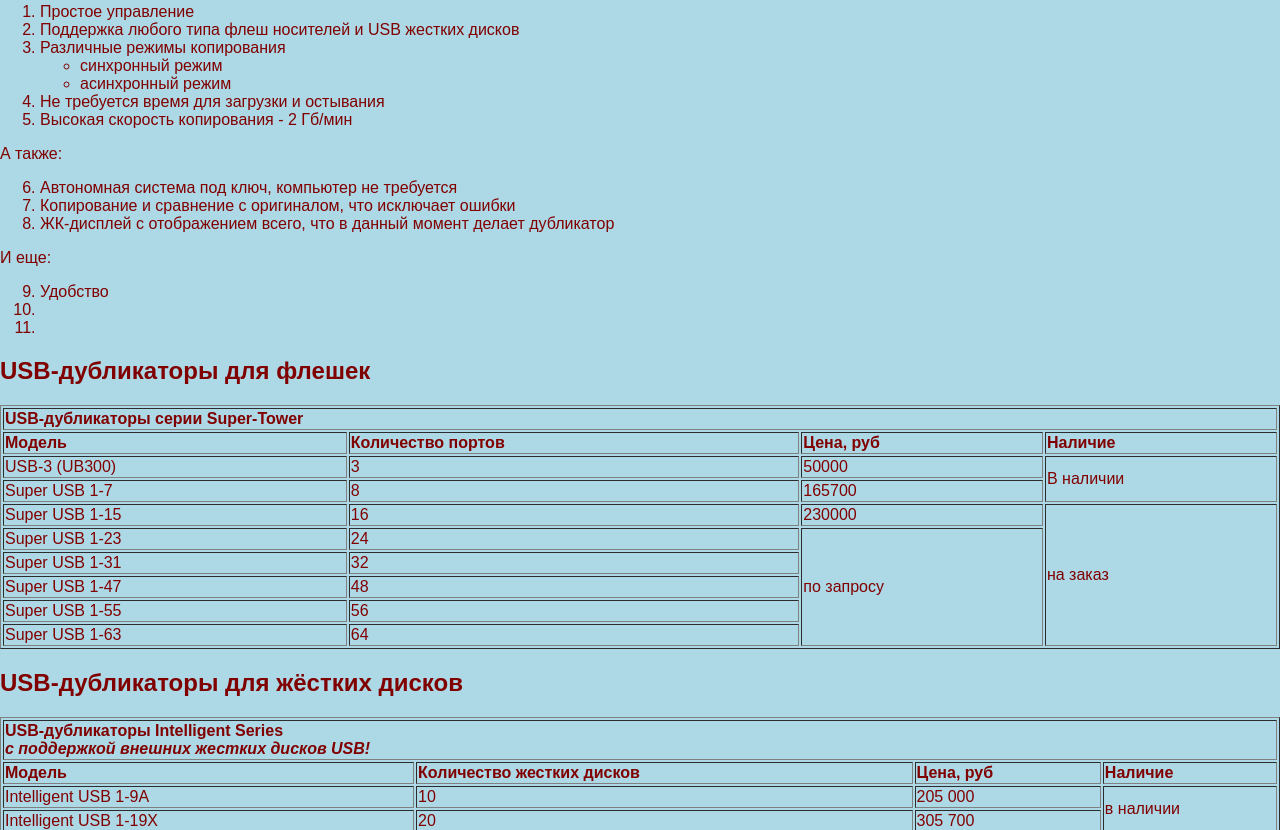
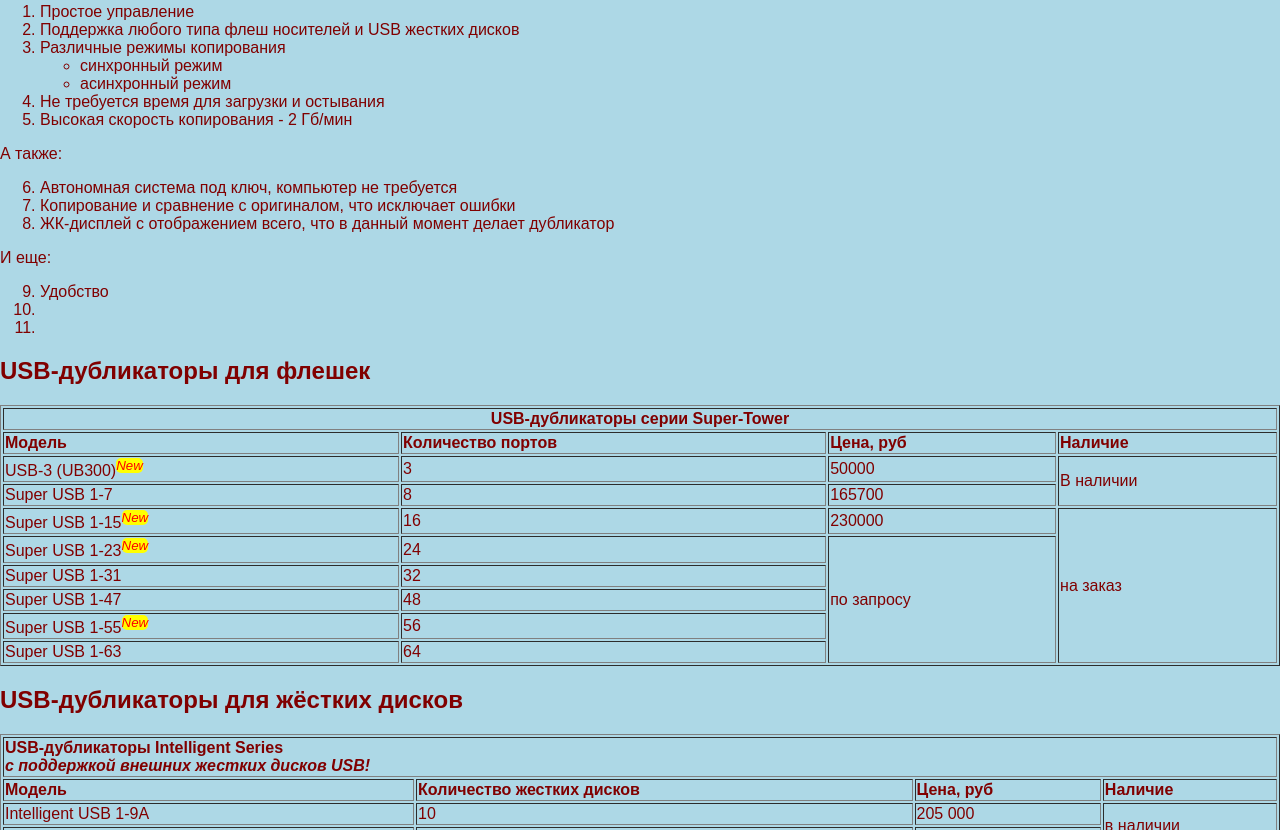
Before and after one commit to rinarocketswife/lr_one, a plain HTML site: page lab2/usb.html in a window 1280 px wide. Shown: the part 441-1271 px from the top of the page. Drawn offline with Linux system fonts and the light colour scheme.

Commit message:
Выделение новинок

```diff
--- a/lab2/usb.html
+++ b/lab2/usb.html
@@ -70,7 +70,7 @@
 
             <table border="1" width="100%">
                 <tr style="font-weight: bold;">
-                    <td colspan="4">USB-дубликаторы серии Super-Tower</td>
+                    <td colspan="4" style="text-align: center">USB-дубликаторы серии Super-Tower</td>
                 </tr>
                 <tr style="font-weight: bold;">
                     <td>Модель</td>
@@ -79,7 +79,7 @@
                     <td>Наличие</td>
                 </tr>
                 <tr>
-                    <td>USB-3 (UB300)</td>
+                    <td><span title="Модель USB-3 (UB300) появилась в продаже 01.11.2023">USB-3 (UB300)<sup style="background-color: yellow; color: red; font-style: italic; border-radius: 5px;">New</sup></span></td>
                     <td>3</td>
                     <td>50000</td>
                     <td rowspan="2">В наличии</td>
@@ -91,13 +91,13 @@
                     <!-- <td>В наличии</td> -->
                 </tr>
                 <tr>
-                    <td>Super USB 1-15</td>
+                    <td>Super USB 1-15<sup style="background-color: yellow; color: red; font-style: italic; border-radius: 5px;">New</sup></td>
                     <td>16</td>
                     <td>230000</td>
                     <td rowspan="6">на заказ</td>
                 </tr>
                 <tr>
-                    <td>Super USB 1-23</td>
+                    <td>Super USB 1-23<sup style="background-color: yellow; color: red; font-style: italic; border-radius: 5px;">New</sup></td>
                     <td>24</td>
                     <td rowspan="5">по запросу</td>
                     <!-- <td>на заказ</td> -->
@@ -115,7 +115,7 @@
                     <!-- <td>на заказ</td> -->
                 </tr>
                 <tr>
-                    <td>Super USB 1-55</td>
+                    <td>Super USB 1-55<sup style="background-color: yellow; color: red; font-style: italic; border-radius: 5px;">New</sup></td>
                     <td>56</td>
                     <!-- <td>по запросу</td> -->
                     <!-- <td>на заказ</td> -->
```
